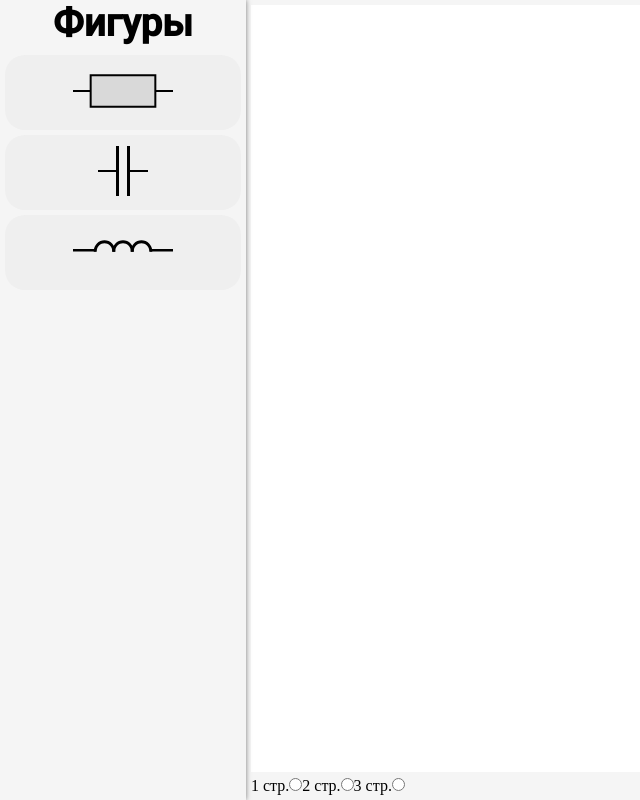
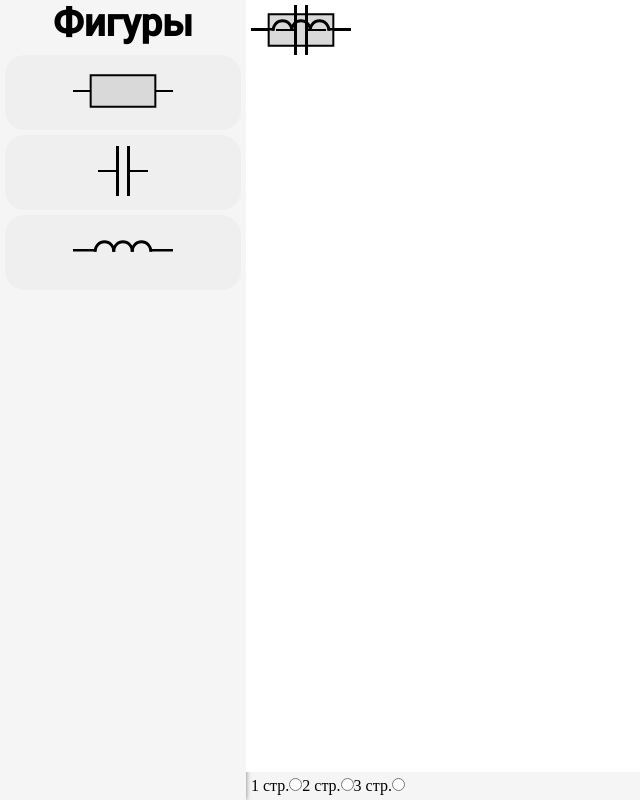
Before and after one commit to Nikita-Isaichenko/CircuitDesigner, a React (Create React App) app in the folder CircuitDesigner/ClientApp/: page / in a window 1280 px wide. Shown: the whole page, without its empty margins (0-640 px from the left). Built offline with nearby package versions, Linux system fonts and the light colour scheme.

Commit message:
feature(ClientApp): добавлена функция drag and drop

```diff
--- a/CircuitDesigner/ClientApp/public/index.css
+++ b/CircuitDesigner/ClientApp/public/index.css
@@ -57,7 +57,13 @@ header {
     width: 100%;
     height: 100%;
     padding: 5px;
-    overflow: scroll;
+    overflow: hidden;
+}
+
+.canvas #svg {
+    position: relative;
+    left: -1000px;
+    top: -1000px;
 }
 
 .canvas-container {
--- a/CircuitDesigner/ClientApp/src/components/elements/ButtonElement.jsx
+++ b/CircuitDesigner/ClientApp/src/components/elements/ButtonElement.jsx
@@ -1,7 +1,15 @@
-function ButtonElement({element, onClick}) {
+function ButtonElement({ element, onClick }) {
+
+    function dragStartHandler(event) {
+        event.dataTransfer.setData('text/html', event.target.innerHTML);
+    }
+
     return (
         <>
-            <button className="elementButton" onClick={() => onClick(element)}>
+            <button className="elementButton"
+                onClick={() => onClick(element)}
+                draggable={true}
+                onDragStart={dragStartHandler}>
                 {element}
             </button>
         </>
--- a/CircuitDesigner/ClientApp/src/components/elements/Canvas.jsx
+++ b/CircuitDesigner/ClientApp/src/components/elements/Canvas.jsx
@@ -1,52 +1,71 @@
-import { useState } from "react";
-
-function Canvas(props) {
+function Canvas({ listElements }) {
 
     let pressed = false;
     let currentElement = null;
-    const [currentPositionElement, setCurrentPositionElement] = useState(null);
-    const [elements, setElements] = useState(props.listElements);
 
     function mouseDownHandler(event) {
-        if (event.target.parentNode.getAttribute('class') === 'element') {
+        const element = event.target.parentNode;
 
+        if (element.className.baseVal === 'element') {
             pressed = true;
-            currentElement = event.target.parentNode;
-            console.log(currentElement);
+            currentElement = element;
         }
     }
 
     function mouseUpHandler() {
         pressed = false;
         currentElement = null;
-        setElements(elements);
     }
 
     function mouseMoveHandler(event) {
-        if (pressed && currentElement.getAttribute('class') === 'element') {
-            console.log(currentElement.getAttribute('x'));
+        if (pressed && currentElement.className.baseVal === 'element') {
+            const { clientX, clientY } = event;
 
-            const { clientX, clientY } = event;
             let w = parseInt(currentElement.getAttribute('width'));
             let h = parseInt(currentElement.getAttribute('height'));
-            console.log(w, h)
+
             currentElement.setAttribute('x', clientX - w / 2 - document.getElementById('svg').getBoundingClientRect().left);
             currentElement.setAttribute('y', clientY - h / 2 - document.getElementById('svg').getBoundingClientRect().top);
         }
+    }
+
+    function dragOverHandler(event) {
+        event.preventDefault();
+    }
+
+
+    function dropHandler(event) {
+        event.preventDefault();
+
+        const { clientX, clientY } = event;
+        const parser = new DOMParser();
+        const parsedHtml = parser.parseFromString(event.dataTransfer.getData('text/html'), 'text/html');
+        const element = parsedHtml.body.firstChild;
+
+        let w = parseInt(element.getAttribute('width'));
+        let h = parseInt(element.getAttribute('height'));
+
+        element.setAttribute('x', clientX - w / 2 - document.getElementById('svg').getBoundingClientRect().left);
+        element.setAttribute('y', clientY - h / 2 - document.getElementById('svg').getBoundingClientRect().top);
+
+        event.target.parentNode.append(element);
     }
 
     return (
         <>
             <div className="canvas">
                 <svg id='svg'
+                    xmlns="http://www.w3.org/2000/svg"
                     width="2000px"
                     height="2000px"
                     onMouseDown={mouseDownHandler}
                     onMouseMove={mouseMoveHandler}
                     onMouseUp={mouseUpHandler}
+                    onDragOver={dragOverHandler}
+                    onDrop={dropHandler}
                 >
                     <rect fill="white" width="100%" height="100%" />
-                    {props.listElements.map(element =>
+                    {listElements.map(element =>
                         element
                     )}
                 </svg>
--- a/CircuitDesigner/ClientApp/src/components/pages/Home.jsx
+++ b/CircuitDesigner/ClientApp/src/components/pages/Home.jsx
@@ -7,17 +7,17 @@ import { useState } from "react";
 import PageList from "../elements/PageList";
 
 
-const initData = [<Resistor x="10" y="10" width="100" height="50" />,
-<Capacitor x="10" y="10" width="100" height="50" />,
-<InductionCoil x="10" y="10" width="100" height="50" />
+const initData = [<Resistor x="1000" y="1000" width="100" height="50" />,
+<Capacitor x="1000" y="1000" width="100" height="50" />,
+<InductionCoil x="1000" y="1000" width="100" height="50" />
 ]
 
 function Home() {
 
-    const [elements, setElements] = useState([]);
+    const [elements, setElements] = useState(initData);
 
-    const handleClick = (element) => {
-        const newElements = [...elements]
+    function clickHandler(element) {
+        const newElements = [...elements];
 
         newElements.push(element);
 
@@ -27,9 +27,9 @@ function Home() {
     return (
         <>
             <div className="container">
-                <Panel title="Фигуры" listElements={initData} handleForButton={handleClick} />
+                <Panel title="Фигуры" listElements={initData} handleForButton={clickHandler} />
                 <div className="canvas-container">
-                    <Canvas listElements={elements} />
+                    <Canvas listElements={elements}/>
                     <PageList />
                 </div>
 
```
Also changed, not shown: CircuitDesigner/ClientApp/src/components/elements/Shablon.jsx (added, +9 -0 lines).
